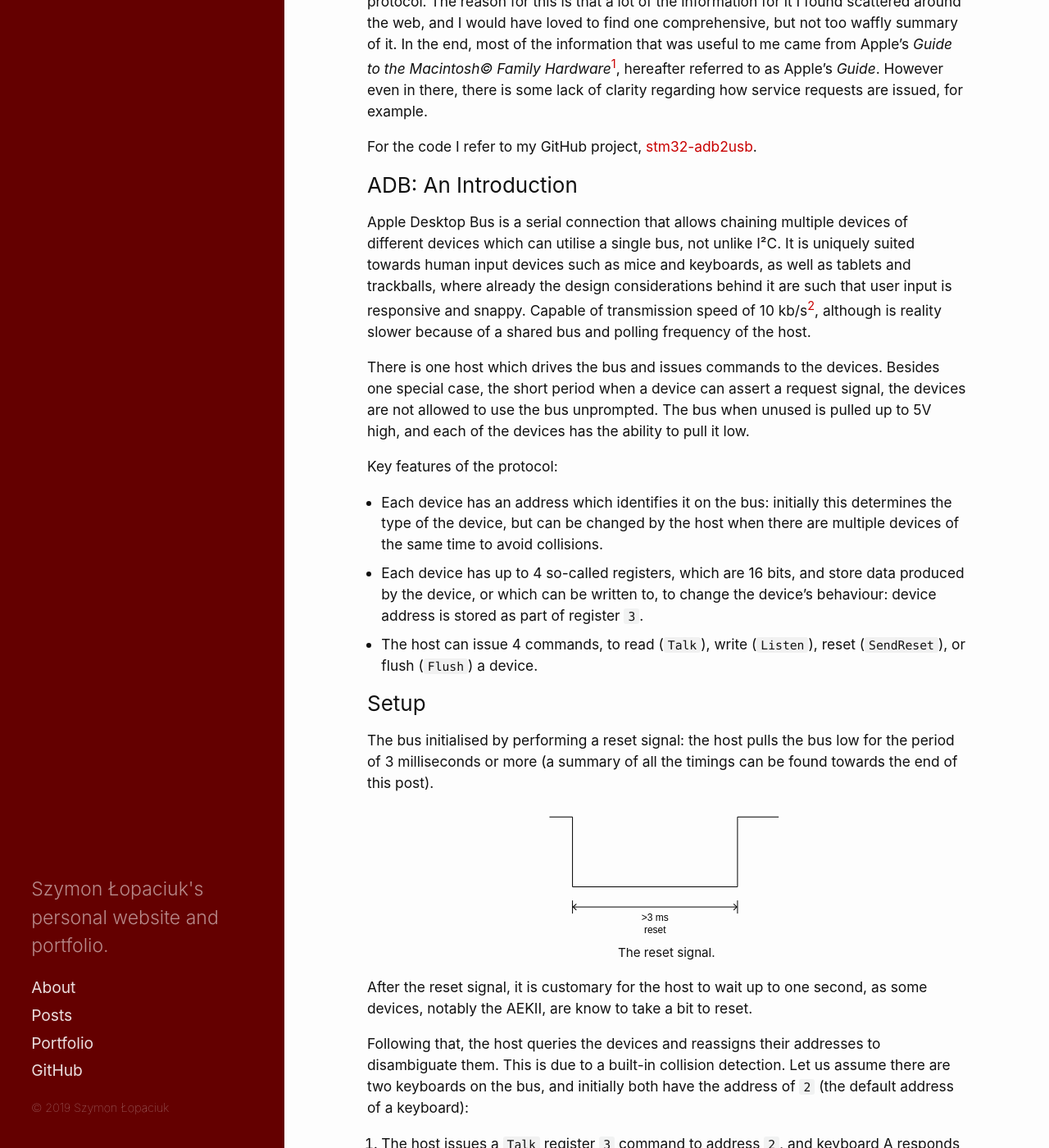
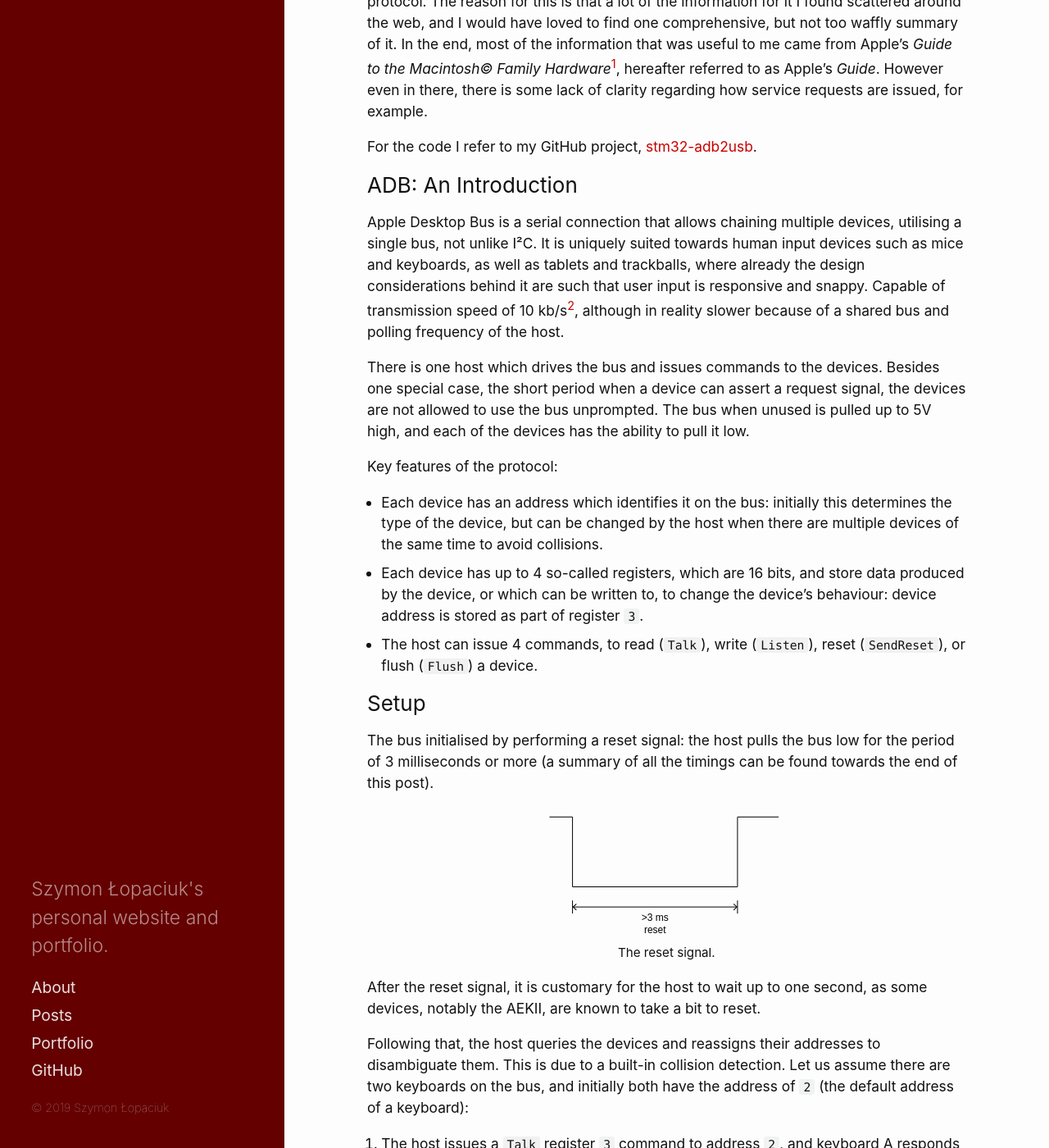
Before and after one commit to szymonlopaciuk/szymonlopaciuk.github.io, a Jekyll site: the page built from _posts/2021-03-26-apple-adb-protocol.md, in a window 1280 px wide and 1400 px high, scrolled down 1000 px. Shown: the whole window at 82% size. Built offline with Jekyll 4.4.1, drawn with Linux system fonts in a browser that asks for light colours; some of the changed text lies outside the part shown.

Commit message:
fix typos + add clarification
Signed-off-by: Szymon Łopaciuk <szymon@lopaciuk.eu>

```diff
--- a/_posts/2021-03-26-apple-adb-protocol.md
+++ b/_posts/2021-03-26-apple-adb-protocol.md
@@ -20,7 +20,7 @@ For the code I refer to my GitHub project, [stm32-adb2usb](https://github.com/sz
 
 # ADB: An Introduction
 
-Apple Desktop Bus is a serial connection that allows chaining multiple devices of different devices which can utilise a single bus, not unlike I²C. It is uniquely suited towards human input devices such as mice and keyboards, as well as tablets and trackballs, where already the design considerations behind it are such that user input is responsive and snappy. Capable of transmission speed of 10 kb/s[^2], although is reality slower because of a shared bus and polling frequency of the host.
+Apple Desktop Bus is a serial connection that allows chaining multiple devices, utilising a single bus, not unlike I²C. It is uniquely suited towards human input devices such as mice and keyboards, as well as tablets and trackballs, where already the design considerations behind it are such that user input is responsive and snappy. Capable of transmission speed of 10 kb/s[^2], although in reality slower because of a shared bus and polling frequency of the host.
 
 There is one host which drives the bus and issues commands to the devices. Besides one special case, the short period when a device can assert a request signal, the devices are not allowed to use the bus unprompted. The bus when unused is pulled up to 5V high, and each of the devices has the ability to pull it low.
 
@@ -37,11 +37,11 @@ The bus initialised by performing a reset signal: the host pulls the bus low for
 ![ADB Reset Signal](/assets/adb-reset.svg)
 *The reset signal.*
 
-After the reset signal, it is customary for the host to wait up to one second, as some devices, notably the AEKII, are know to take a bit to reset.
+After the reset signal, it is customary for the host to wait up to one second, as some devices, notably the AEKII, are known to take a bit to reset.
 
 Following that, the host queries the devices and reassigns their addresses to disambiguate them. This is due to a built-in collision detection. Let us assume there are two keyboards on the bus, and initially both have the address of `2` (the default address of a keyboard):
 
-1. The host issues a `Talk` register `3` command to address `2`, and keyboard A responds first (wins the collision)
+1. The host issues a `Talk` register `3` command to address `2`, and keyboard A responds first (wins the collision).
 2. Keyboard B detects that it lost the collision, and immediately stops transmitting. It will also keep quiet for the next transaction issued to its address.
 3. The host issues a `Listen` register `3` command to address `2` giving keyboard A a new address of, say, `8`.
 4. The host issues a `Talk` register `3` command to address `2` again, and this time keyboard B responds with the contents of its register 3.
@@ -79,7 +79,7 @@ Each transaction is initiated by the host, which sends a command. The structure
 3. The command is transmitted, 8 bits structured as follows: 4 bits of the device address, 2-bit command code, and 2-bit register code.
 4. Stop bit of `0` is sent. During the low part of the stop bit signal any device can pull the bus low for a total of 300 μs to assert a service request (`Srq`). This is to indicate that a device is in need of service.
 5. After the stop bit, the bus is kept high for 140--260 μs, the so-called 'Stop-bit-to-start-bit' time, also known as `Tlt`.
-6. The queried device responds (although if no new data is available, it does not have to, depending on the register) by sending a start bit of `1`, 16 bits of the register data, followed by the stop bit of `0`.
+6. The queried device responds (although if no new data is available, it does not have to, depending on the register) by sending a start bit of `1`, 16 bits of the register data, followed by the stop bit of `0`. Alternatively, in case of a `Listen` command, the host sends its data packet in the same way, with start and stop bits.
 
 If a device asserts an `Srq`, the host will poll the register `0` of all the devices on the bus in sequence until it finds the asserting device: that happens when no `Srq` is asserted during the transaction. This device then becomes a new active device, and will be polled continuously until another device asserts an `Srq` again. For more details on the `Srq`, [this post](https://www.bigmessowires.com/2016/03/30/understanding-the-adb-service-request-signal/) is very helpful, and provides examples of actual transactions captured using a logic analyser!
 
```
Also changed, not shown: other parts of _posts/2021-03-26-apple-adb-protocol.md (+2 -2 lines).
